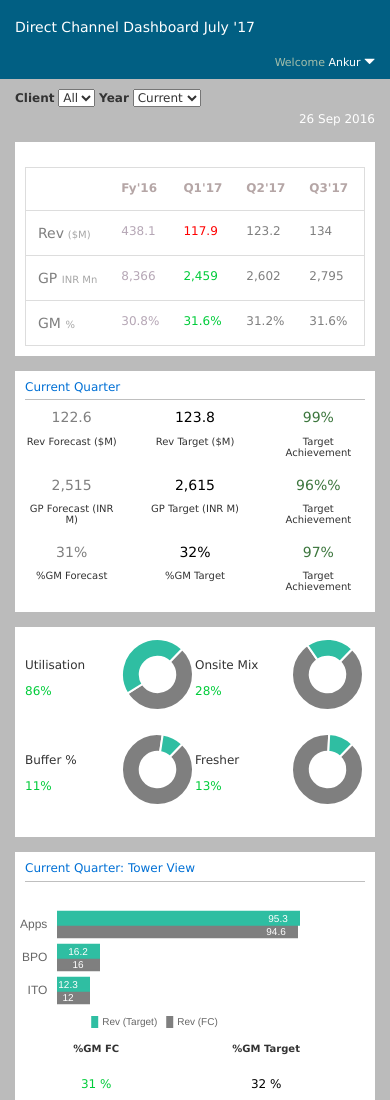
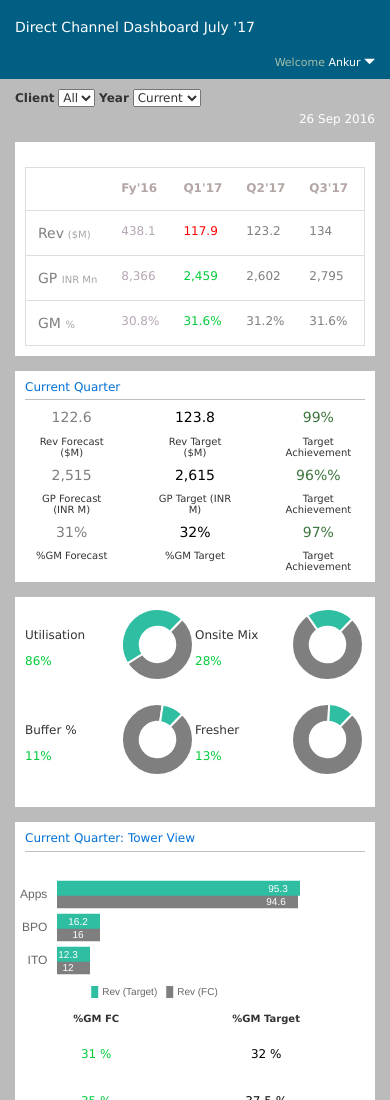
Before and after one commit to shovan-roy-23/dashboard-report, a website: page dashboard.html in a window 390 px wide. Shown: the top 1100 px of the page. Drawn offline with Linux system fonts and the light colour scheme.

Commit message:
Add files via upload

```diff
--- a/css/mediaQuery.css
+++ b/css/mediaQuery.css
@@ -15,4 +15,9 @@
 		width: 33.3333%;
 		float: left;
 	}
+
+	.quarter-block h5{
+		width: 75px;
+		margin: 0 auto;
+	}
 }
```
